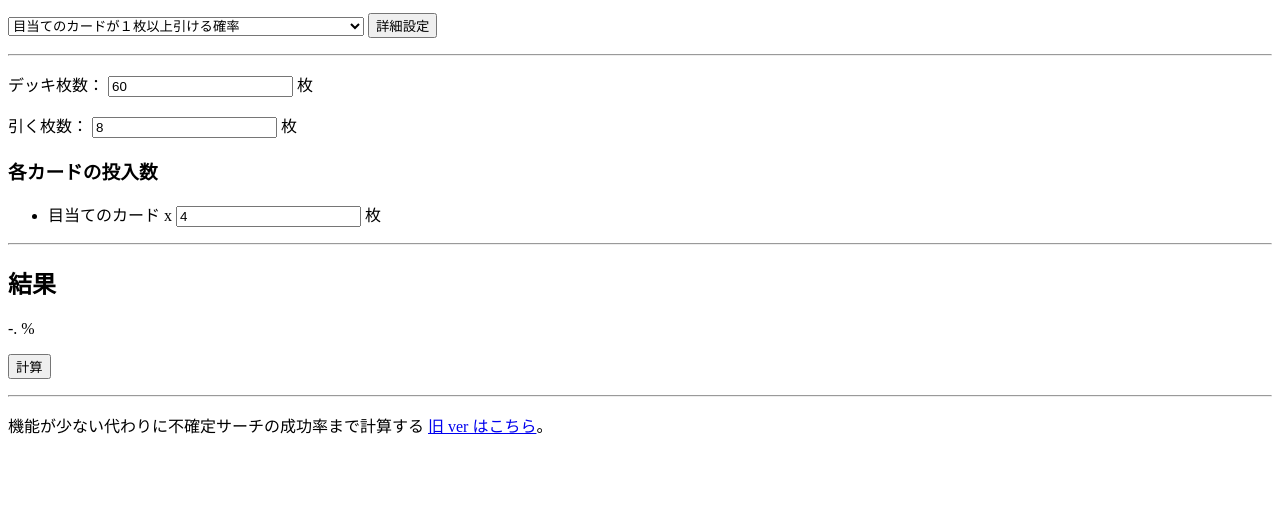
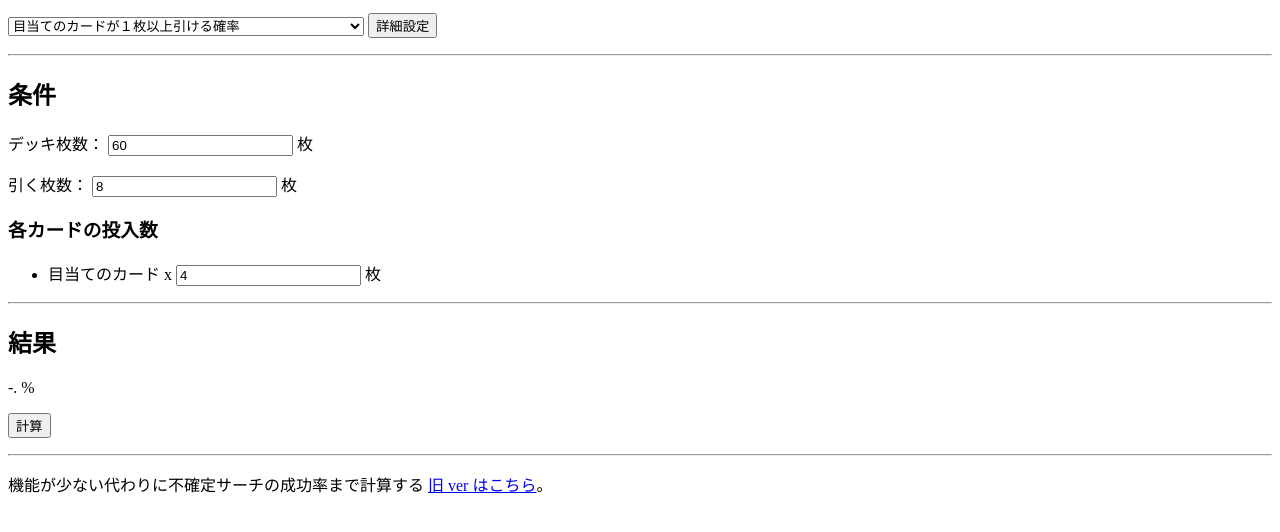
Before and after one commit to zk-phi/handanalyze, a plain HTML site: page index.html in a window 1280 px wide. Shown: the part 116-648 px from the top of the page. Drawn offline with Linux system fonts and the light colour scheme.

Commit message:
Minor UI change
Add a header

```diff
--- a/index.html
+++ b/index.html
@@ -104,6 +104,8 @@
 
       <hr />
 
+      <h2>条件</h2>
+
       <p>
         デッキ枚数：
         <input type="number" v-model.number="source.deckNum" /> 枚
```
